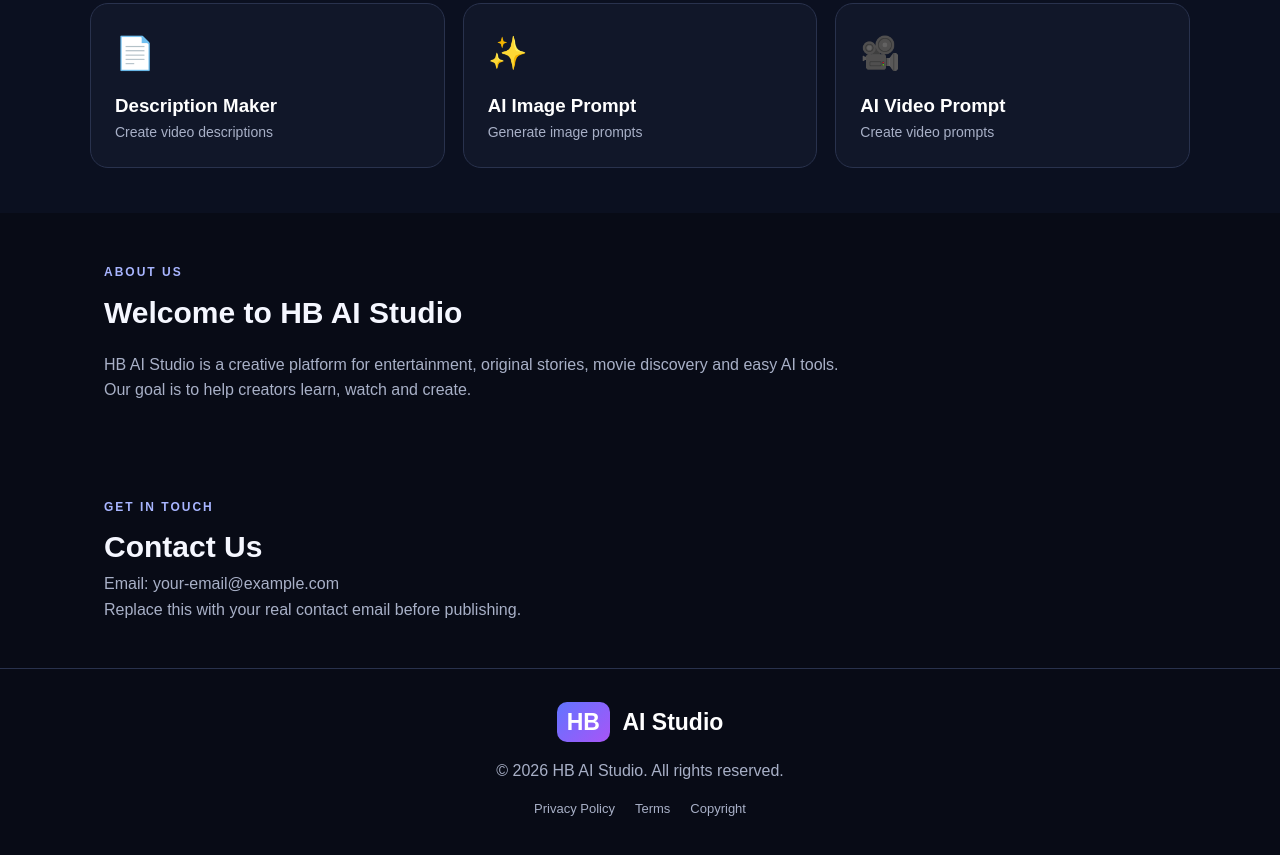
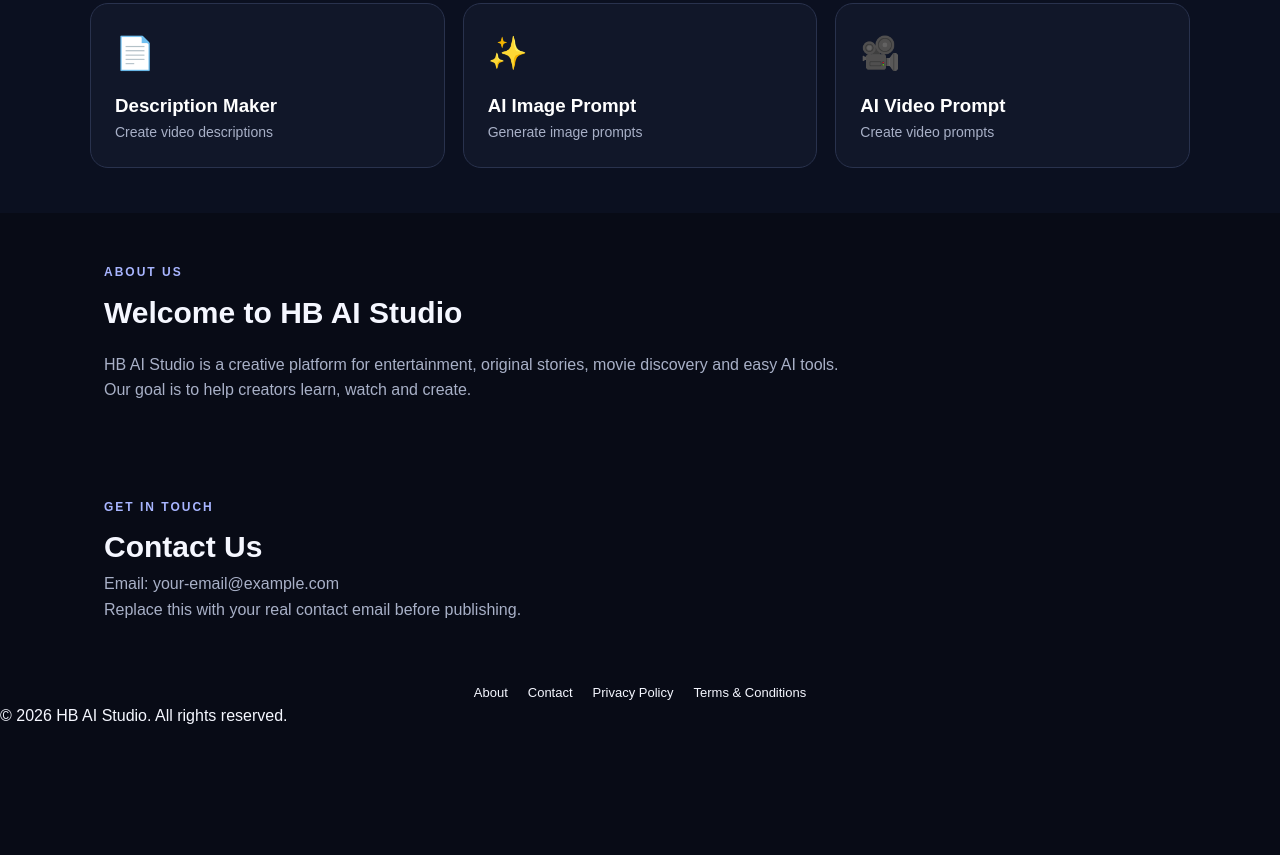
Before and after one commit to hbp51525-source/hb-ai-studio, a plain HTML site: page index.html in a window 1280 px wide. Shown: the part 2462-3317 px from the top of the page. After the commit the page ends 3191 px from the top, so only its background shows below. Drawn offline with Linux system fonts and the light colour scheme.

Commit message:
Update index.html

```diff
--- a/index.html
+++ b/index.html
@@ -293,16 +293,16 @@
     </div>
   </div>
 
-  <footer class="footer">
-    <div class="logo"><span>HB</span> AI Studio</div>
-    <p>© <span id="year"></span> HB AI Studio. All rights reserved.</p>
+  <footer>
+  <div class="footer-links">
+    <a href="about.html">About</a>
+    <a href="contact.html">Contact</a>
+    <a href="privacy.html">Privacy Policy</a>
+    <a href="terms.html">Terms & Conditions</a>
+  </div>
 
-    <div class="footer-links">
-      <a href="privacy.html">Privacy Policy</a>
-      <a href="terms.html">Terms</a>
-      <a href="copyright.html">Copyright</a>
-    </div>
-  </footer>
+  <p>© 2026 HB AI Studio. All rights reserved.</p>
+</footer>
 
   <script src="script.js"></script>
 </body>
```
